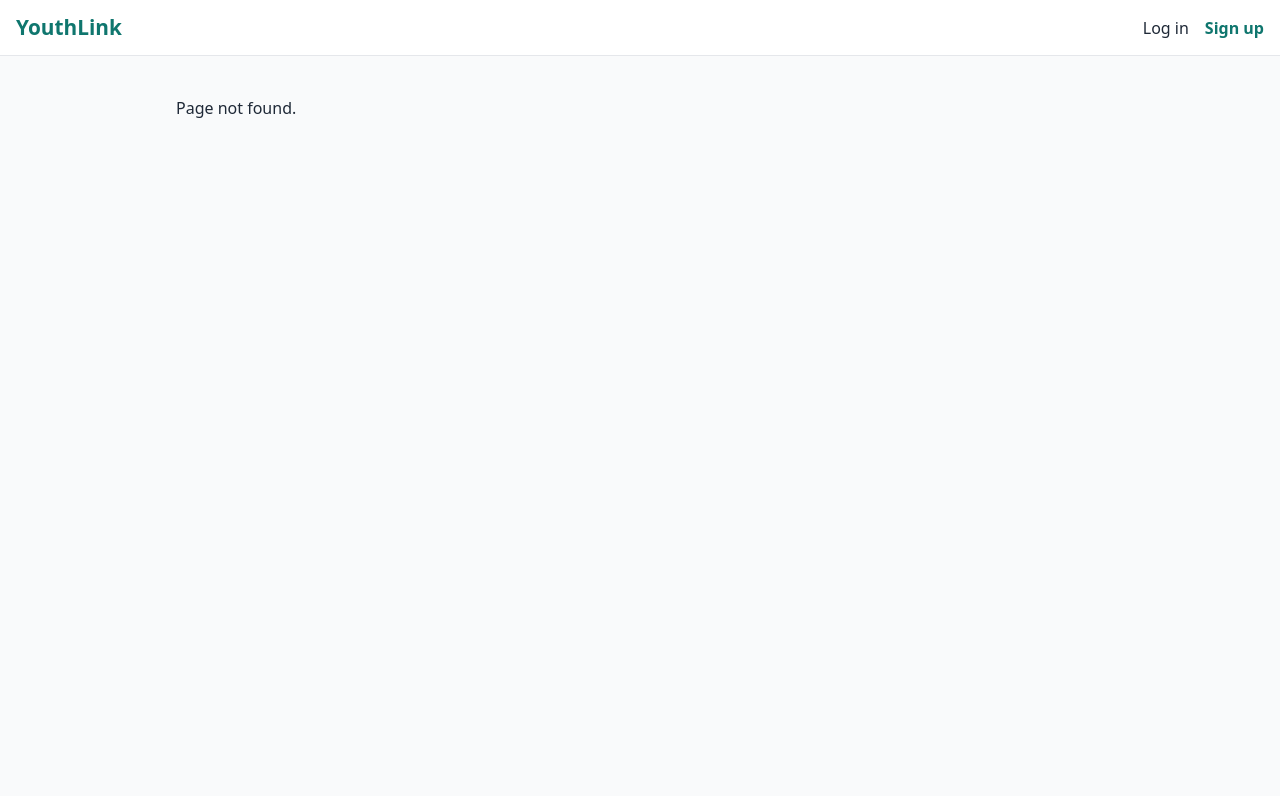
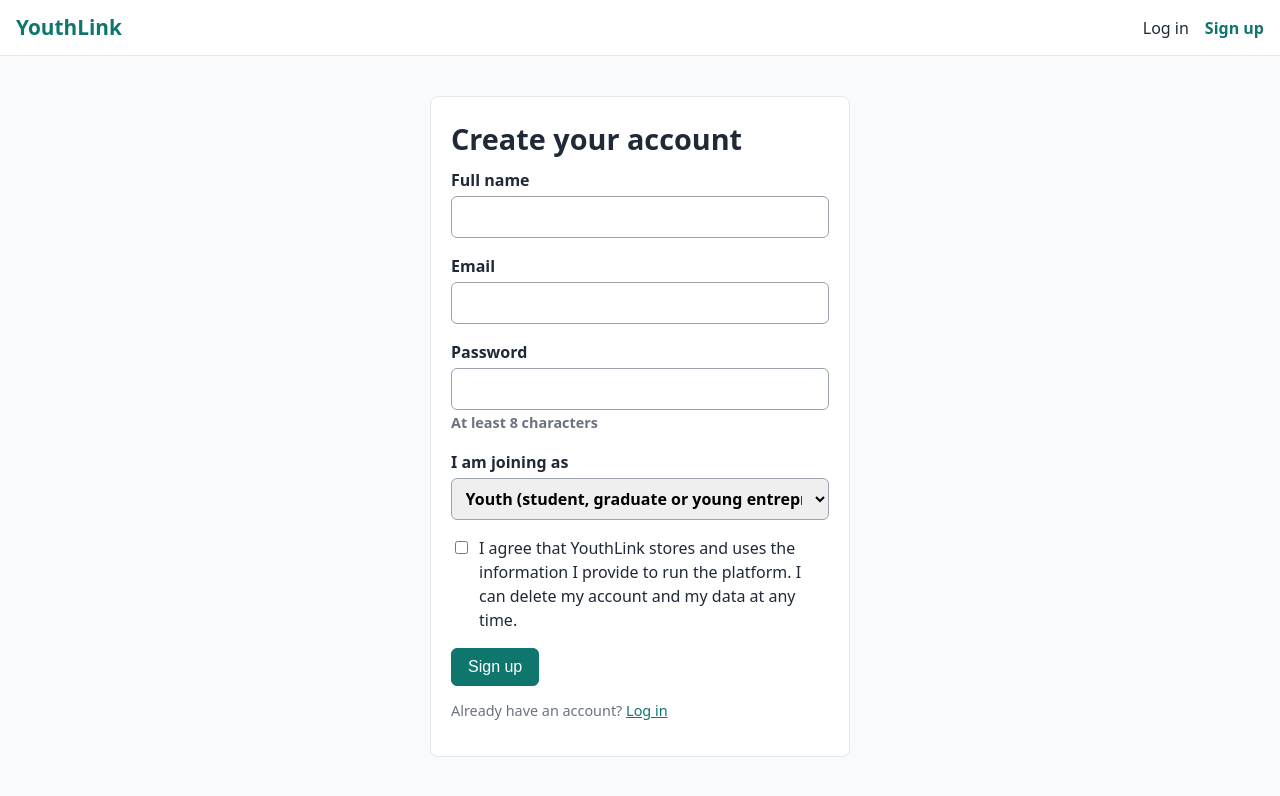
Before and after one commit to Alicia-Keza/youthlink, a React (Vite) app in the folder client/: page /register in a window 1280 px wide. Before the commit this address had no page. Shown: the top 796 px of the page. Built offline with nearby package versions, Linux system fonts and the light colour scheme.

Commit message:
Add register page with consent checkbox

```diff
--- a/client/src/App.jsx
+++ b/client/src/App.jsx
@@ -4,6 +4,7 @@ import ProtectedRoute from './components/ProtectedRoute';
 import Landing from './pages/Landing';
 import Dashboard from './pages/Dashboard';
 import Login from './pages/Login';
+import Register from './pages/Register';
 
 export default function App() {
   return (
@@ -13,6 +14,7 @@ export default function App() {
         <Routes>
           <Route path="/" element={<Landing />} />
           <Route path="/login" element={<Login />} />
+          <Route path="/register" element={<Register />} />
           <Route path="/dashboard" element={<ProtectedRoute><Dashboard /></ProtectedRoute>} />
           <Route path="*" element={<p>Page not found.</p>} />
         </Routes>
--- /dev/null
+++ b/client/src/pages/Register.jsx
@@ -0,0 +1,68 @@
+import { useState } from 'react';
+import { Link, useNavigate } from 'react-router-dom';
+import { useAuth } from '../AuthContext';
+
+export default function Register() {
+  const { register } = useAuth();
+  const navigate = useNavigate();
+  const [form, setForm] = useState({ name: '', email: '', password: '', role: 'youth', consent: false });
+  const [error, setError] = useState('');
+
+  function updateField(e) {
+    const value = e.target.type === 'checkbox' ? e.target.checked : e.target.value;
+    setForm({ ...form, [e.target.name]: value });
+  }
+
+  async function handleSubmit(e) {
+    e.preventDefault();
+    setError('');
+    try {
+      await register(form);
+      navigate('/profile');
+    } catch (err) {
+      setError(err.message);
+    }
+  }
+
+  return (
+    <form className="card form narrow" onSubmit={handleSubmit}>
+      <h1>Create your account</h1>
+      {error && <p className="error">{error}</p>}
+
+      <label>
+        Full name
+        <input name="name" value={form.name} onChange={updateField} required />
+      </label>
+      <label>
+        Email
+        <input type="email" name="email" value={form.email} onChange={updateField} required />
+      </label>
+      <label>
+        Password
+        <input type="password" name="password" value={form.password} onChange={updateField} minLength={8} required />
+        <span className="muted">At least 8 characters</span>
+      </label>
+      <label>
+        I am joining as
+        <select name="role" value={form.role} onChange={updateField}>
+          <option value="youth">Youth (student, graduate or young entrepreneur)</option>
+          <option value="mentor">Mentor</option>
+          <option value="investor">Investor</option>
+        </select>
+      </label>
+
+      <label className="checkbox">
+        <input type="checkbox" name="consent" checked={form.consent} onChange={updateField} required />
+        <span>
+          I agree that YouthLink stores and uses the information I provide to run the platform.
+          I can delete my account and my data at any time.
+        </span>
+      </label>
+
+      <button className="button" type="submit">Sign up</button>
+      <p className="muted">
+        Already have an account? <Link to="/login">Log in</Link>
+      </p>
+    </form>
+  );
+}
```
